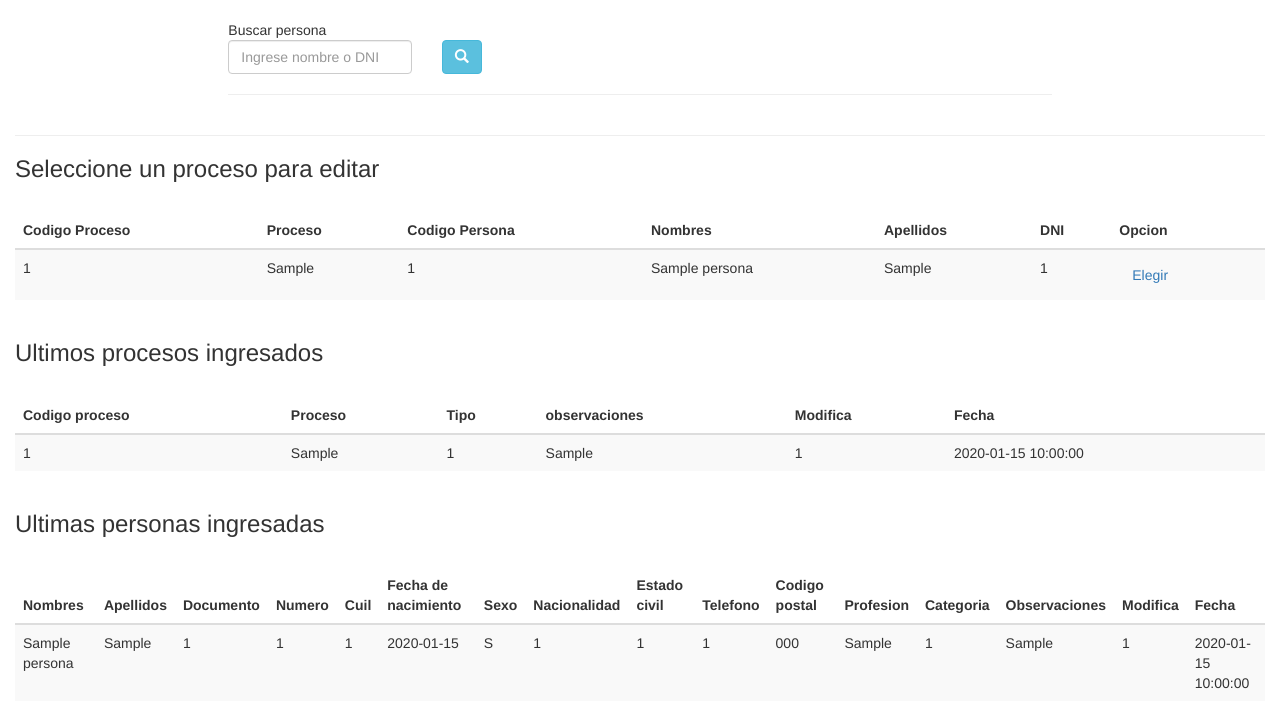
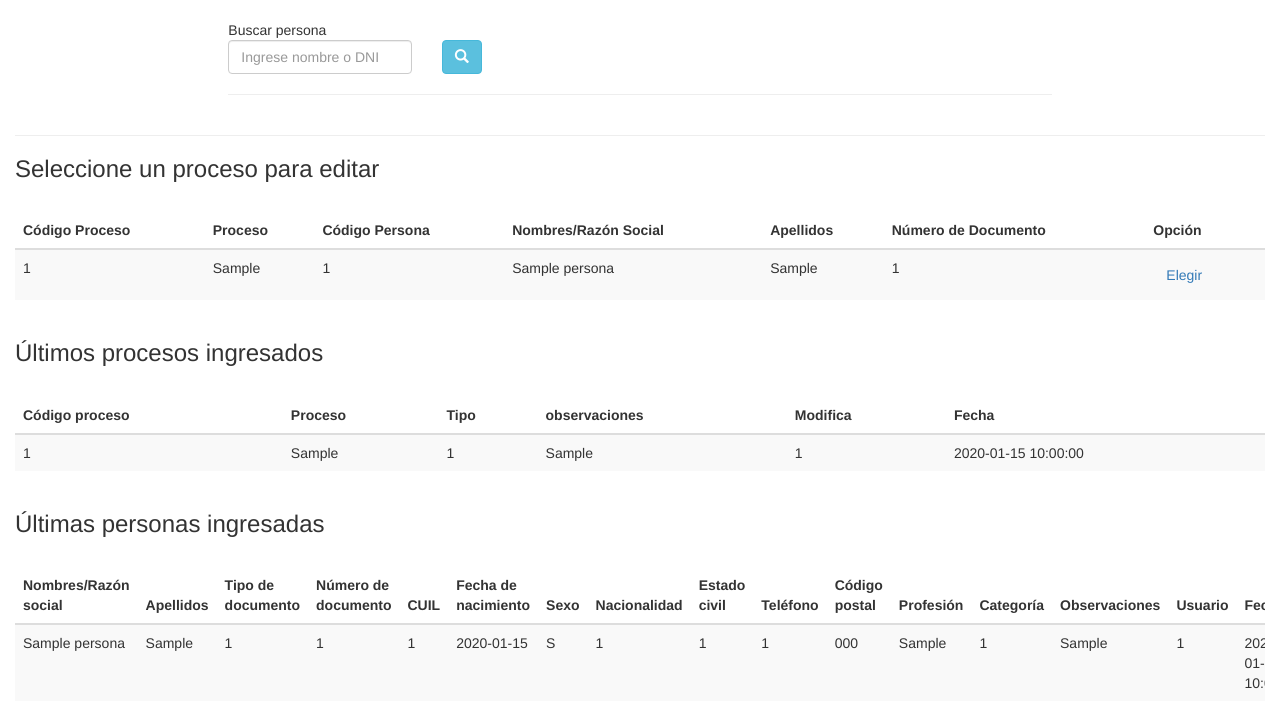
Before and after one commit to pablee/SISE, a PHP site: page /home.php in a window 1280 px wide. Shown: the part 52-780 px from the top of the page. Run offline with PHP 8.4, Linux system fonts and the light colour scheme; the visitor is signed in with stand-in values (Sample User, id 1); tables that the repository leaves empty hold one stand-in row (values such as "Sample post"); some libraries are stand-ins or nearby versions.

Commit message:
Se modifican archivos de código
Se modifican algunas tabulaciones.
Se modificaron los acentos en algunas palabras.
Se modificaron formas de encabezados.
Análisis del código por mejoras o modificaciones.

```diff
--- a/clases/categoria.php
+++ b/clases/categoria.php
@@ -7,7 +7,7 @@ class Categoria{
 				public function verCategoria()
 					{
 					echo'
-						<label for="cod_categoria"> Codigo Categoria </label>
+						<label for="cod_categoria"> Código de Categoria </label>
 						<select id="cod_categoria" name="cod_categoria" class="form-control">
 							<option value=""> Elegir... </option>
 						';
@@ -35,7 +35,7 @@ class Categoria{
 						}
 
 					echo'
-						<label for="cod_categoria"> Codigo Categoria </label>
+						<label for="cod_categoria"> Código de Categoria </label>
 						<select id="cod_categoria" name="cod_categoria" class="form-control">
 							<option value="'.$idCategoria.'"> Persona '.ucwords($campo).' </option>
 							<option value="1"> Persona Fisica </option>
--- a/clases/detalle_tipo.php
+++ b/clases/detalle_tipo.php
@@ -8,12 +8,20 @@ class DetalleTipo
 		$db=new database();
 		$db->conectar();
 
-		$consulta= "SELECT ref_detalle_tipo.cod_detalle_tipo, ref_detalle_tipo.detalle_tipo, ref_detalle_tipo.cod_tipo_dato, ref_tipo_dato.tipo_dato
-					FROM rel_pers_cond_proc_tipo_deta_tipo, ref_detalle_tipo, ref_tipo_dato
+		$consulta= "SELECT 	ref_detalle_tipo.cod_detalle_tipo,
+							ref_detalle_tipo.detalle_tipo,
+							ref_detalle_tipo.cod_tipo_dato,
+							ref_tipo_dato.tipo_dato
+					FROM 	rel_pers_cond_proc_tipo_deta_tipo,
+							ref_detalle_tipo,
+							ref_tipo_dato
 					WHERE ref_detalle_tipo.cod_detalle_tipo = rel_pers_cond_proc_tipo_deta_tipo.cod_detalle_tipo
-					AND ref_tipo_dato.cod_tipo_dato = ref_detalle_tipo.cod_tipo_dato
-					AND cod_proceso_tipo = '$cod_proceso_tipo'
-					AND (cod_persona_condicion = '$cliente' or cod_persona_condicion = '$oponente');";
+					  AND ref_tipo_dato.cod_tipo_dato = ref_detalle_tipo.cod_tipo_dato
+					  AND cod_proceso_tipo = '$cod_proceso_tipo'
+					  AND (		cod_persona_condicion = '$cliente'
+					  		OR 	cod_persona_condicion = '$oponente'
+					  	  )
+					  ;";
 
 		$resultado=mysqli_query($db->conexion, $consulta) or die ("No se pueden cargar los tipos de detalle.");
 
@@ -77,11 +85,18 @@ class DetalleTipo
 		$db=new database();
 		$db->conectar();
 
-		$consulta= "SELECT DET.cod_detalle_tipo, DT.detalle_tipo, DET.valor, RTD.tipo_dato
-					FROM bsd_detalle DET, ref_detalle_tipo DT, ref_tipo_dato RTD
-					WHERE DET.cod_persona = '$cod_persona' AND DET.cod_proceso='$cod_proceso'
-					AND DET.cod_detalle_tipo = DT.cod_detalle_tipo
-					AND DT.cod_tipo_dato = RTD.cod_tipo_dato;";
+		$consulta= "SELECT 	DET.cod_detalle_tipo,
+							DT.detalle_tipo,
+							DET.valor,
+							RTD.tipo_dato
+					FROM 	bsd_detalle DET,
+							ref_detalle_tipo DT,
+							ref_tipo_dato RTD
+					WHERE DET.cod_persona = '$cod_persona'
+					  AND DET.cod_proceso = '$cod_proceso'
+					  AND DET.cod_detalle_tipo = DT.cod_detalle_tipo
+					  AND DT.cod_tipo_dato = RTD.cod_tipo_dato
+					  ;";
 
 		$resultado=mysqli_query($db->conexion, $consulta) or die ("No se pueden cargar los tipos de detalle de la tabla detalle.");
 
--- a/clases/estado_civil.php
+++ b/clases/estado_civil.php
@@ -28,7 +28,7 @@ class EstadoCivil{
 							   FROM ref_estado_civil
 							   WHERE cod_estado_civil = '$idEstado';";
 
-					$resultado=mysqli_query($db->conexion, $consulta) or die ("No se encontro el estado civil.");
+					$resultado=mysqli_query($db->conexion, $consulta) or die ("No se encontró el estado civil.");
 					$datos = mysqli_fetch_assoc($resultado);
 
 					echo '<label for="cod_estado_civil"> Estado Civil </label>
--- a/clases/observaciones.php
+++ b/clases/observaciones.php
@@ -2,7 +2,7 @@
 include_once "database.php";
 
 class Observacion	{
-					private $tipoPersona = array("fisica","juridica");
+					private $tipoPersona = array("física","jurídica");
 
 					public function verObservacion()
 						{
--- a/clases/paises.php
+++ b/clases/paises.php
@@ -24,11 +24,11 @@ class Paises{
 				$db=new database();
 				$db->conectar();
 
-				$consulta="SELECT *
-						   FROM ref_nacionalidad
-						   WHERE cod_nacionalidad = '$idPais';";
+				$consulta = 	"SELECT *
+						   		 FROM ref_nacionalidad
+						   		 WHERE cod_nacionalidad = '$idPais';";
 
-				$resultado=mysqli_query($db->conexion, $consulta) or die ("No se encontro el pais.");
+				$resultado=mysqli_query($db->conexion, $consulta) or die ("No se encontró el pais.");
 				$datos = mysqli_fetch_assoc($resultado);
 
 				echo '<label for="cod_nacionalidad"> Nacionalidad </label>
--- a/clases/persona.php
+++ b/clases/persona.php
@@ -8,8 +8,43 @@ include_once "observaciones.php";
 
 
 class Persona	{
-				private $th=array("Nombres","Apellidos","Documento","Numero","Cuil","Fecha de nacimiento","Sexo","Nacionalidad","Estado civil","Telefono","Codigo postal","Profesion","Categoria","Observaciones","Modifica","Fecha");
-				private $nombre_campo=array("nombres","apellidos","cod_tipo_dni","dni","cuil","fec_nacimiento","sexo","cod_nacionalidad","cod_estado_civil","telefono","codigo_postal","profesion","cod_categoria","observaciones","usr_ult_modif","fec_ult_modif");
+				private $th=array(
+					"Nombres/Razón social",
+					"Apellidos",
+					"Tipo de documento",
+					"Número de documento",
+					"CUIL",
+					"Fecha de nacimiento",
+					"Sexo",
+					"Nacionalidad",
+					"Estado civil",
+					"Teléfono",
+					"Código postal",
+					"Profesión",
+					"Categoría",
+					"Observaciones",
+					"Usuario",
+					"Fecha"
+					);
+
+				private $nombre_campo=array(
+					"nombres",
+					"apellidos",
+					"cod_tipo_dni",
+					"dni",
+					"cuil",
+					"fec_nacimiento",
+					"sexo",
+					"cod_nacionalidad",
+					"cod_estado_civil",
+					"telefono",
+					"codigo_postal",
+					"profesion",
+					"cod_categoria",
+					"observaciones",
+					"usr_ult_modif",
+					"fec_ult_modif"
+					);
 
 				private $table_head='<div class="table-responsive">
 										<table class="table">
@@ -124,10 +159,22 @@ class Persona	{
 					$db->conectar();
 					$observaciones = "<br>".$observaciones;
 					$consulta ="UPDATE bsd_persona
-								SET	nombres='$nombres', apellidos='$apellidos', cod_tipo_dni='$cod_tipo_dni', dni='$dni', cuil='$cuil',
-									fec_nacimiento='$fec_nacimiento', sexo='$sexo', cod_nacionalidad='$cod_nacionalidad', cod_estado_civil='$cod_estado_civil',
-									telefono='$telefono', codigo_postal='$codigo_postal', profesion='$profesion', cod_categoria='$cod_categoria',
-									observaciones=CONCAT(observaciones, '$observaciones'), usr_ult_modif='$usr_ult_modif', fec_ult_modif='$fec_ult_modif'
+								SET	nombres='$nombres',
+									apellidos='$apellidos',
+									cod_tipo_dni='$cod_tipo_dni',
+									dni='$dni',
+									cuil='$cuil',
+									fec_nacimiento='$fec_nacimiento',
+									sexo='$sexo',
+									cod_nacionalidad='$cod_nacionalidad',
+									cod_estado_civil='$cod_estado_civil',
+									telefono='$telefono',
+									codigo_postal='$codigo_postal',
+									profesion='$profesion',
+									cod_categoria='$cod_categoria',
+									observaciones=CONCAT(observaciones, '$observaciones'),
+									usr_ult_modif='$usr_ult_modif',
+									fec_ult_modif='$fec_ult_modif'
 								WHERE dni='$dni';";
 
 					$resultado=mysqli_query($db->conexion, $consulta) or die ("No se actualizaron los datos en la tabla persona.");
@@ -149,8 +196,9 @@ class Persona	{
 
 					$consulta="SELECT *
 							   FROM bsd_persona
-							   WHERE dni = '$buscar';";
-					$resultado=mysqli_query($db->conexion, $consulta) or die ("No se encontro la persona.");
+							   WHERE dni = '$buscar'
+							      OR nombres like '%$buscar%';";
+					$resultado=mysqli_query($db->conexion, $consulta) or die ("No se encontró la persona.");
 
 					echo '<form action="php/persona/ingresarPersona.php" method="POST">';
 
@@ -243,10 +291,21 @@ class Persona	{
 					$db=new database();
 					$db->conectar();
 
-					$consulta="SELECT cod_persona, nombres, apellidos, cod_tipo_dni, dni, persona_condicion, cod_persona_condicion
-							   FROM bsd_persona P, ref_persona_condicion PC
-							   WHERE dni='$buscar'
-							   AND cod_persona_condicion = '$persona_condicion';";
+					$consulta="SELECT 	cod_persona,
+										nombres,
+										apellidos,
+										cod_tipo_dni,
+										dni,
+										persona_condicion,
+										cod_persona_condicion
+							   FROM bsd_persona P,
+							   		ref_persona_condicion PC
+							   WHERE 	(
+									   		 dni='$buscar'
+										  OR nombres like '%$buscar%'
+										  OR apellidos like '%$buscar%'
+								  		)
+							     AND cod_persona_condicion = '$persona_condicion';";
 					$resultado=mysqli_query($db->conexion, $consulta) or die ("No se pueden cargar las personas.");
 
 					if (1 <= mysqli_num_rows($resultado))
@@ -262,7 +321,7 @@ class Persona	{
 							}
 						}
 						else{
-							echo "El dni ingresado no existe, por favor verifique que el numero ingresado sea el correcto.";
+							echo "El dni ingresado no existe, por favor verifique que el número ingresado sea el correcto.";
 							$cod_persona=0;
 							}
 
@@ -276,11 +335,13 @@ class Persona	{
 					$db=new database();
 					$db->conectar();
 
-					$consulta="SELECT *
-							   FROM bsd_persona;";
+					$consulta="
+								SELECT *
+							   	FROM bsd_persona
+							   	;";
 					$resultado=mysqli_query($db->conexion, $consulta) or die ("No se puede cargar el listado de personas.");
 
-					echo '<h3>Ultimas personas ingresadas</h3>
+					echo '<h3>Últimas personas ingresadas</h3>
 						  <br>
 						  <div class="table-responsive">
 							<table class="table table-striped">
@@ -327,8 +388,8 @@ class Persona	{
 					$consulta="SELECT *
 							   FROM bsd_persona
 							   WHERE dni = '$persona'
-							   OR nombres LIKE '%$persona%'
-							   OR apellidos LIKE '%$persona%';";
+							      OR nombres LIKE '%$persona%'
+							      OR apellidos LIKE '%$persona%';";
 
 					$resultado=mysqli_query($db->conexion, $consulta) or die ("No se puede cargar la persona.");
 
--- a/clases/proceso.php
+++ b/clases/proceso.php
@@ -5,10 +5,41 @@ include_once "persona.php";
 include_once "detalle_tipo.php";
 
 class Proceso	{
-				private $encabezados=array("Codigo proceso","Proceso","Tipo","observaciones","Modifica","Fecha");
-				private $nombre_campo=array("cod_proceso","proceso","cod_proceso_tipo","observaciones","usr_ult_modif","fec_ult_modif");
-				private $condiciones=array("elegir","otro","cliente","oponente","empleador");
-				private $rel_pers_cond_proc=array("cod_proceso","cod_persona","cod_persona_condicion","orden","observaciones","usr_ult_modif","fec_ult_modif");
+				private $encabezados=array(
+											"Código proceso",
+											"Proceso",
+											"Tipo",
+											"observaciones",
+											"Modifica",
+											"Fecha"
+											);
+
+				private $nombre_campo=array(
+											"cod_proceso",
+											"proceso",
+											"cod_proceso_tipo",
+											"observaciones",
+											"usr_ult_modif",
+											"fec_ult_modif"
+											);
+
+				private $condiciones=array(
+											"elegir",
+											"otro",
+											"cliente",
+											"oponente",
+											"empleador"
+											);
+
+				private $rel_pers_cond_proc=array(
+												"cod_proceso",
+												"cod_persona",
+												"cod_persona_condicion",
+												"orden",
+												"observaciones",
+												"usr_ult_modif",
+												"fec_ult_modif"
+												);
 				/*
 				private $proceso;
 				private $cod_proceso_tipo;
@@ -16,6 +47,7 @@ class Proceso	{
 				private $usr_ult_modif;
 				private $fec_ult_modif;
 				*/
+/*=================================================================================================*/
 				public function nuevoProceso()
 					{
 					$cod_proceso=0;
@@ -26,7 +58,7 @@ class Proceso	{
 						  <br>
 						  <div class="form-inline">
 							<div class="form-group">
-								<label for="agregar">Condicion:</label>
+								<label for="agregar">Condición:</label>
 								<select id="persona_condicion" name="persona_condicion" class="form-control" onchange="habilitarBusqueda()">';
 								$i=0;
 								foreach($this->condiciones as $condicion)
@@ -47,11 +79,11 @@ class Proceso	{
 								<table class="table table-striped" id="personaEncontrada">
 									<thead>
 										<tr>
-											<th> Nombres </th>
+											<th> Nombres/Razón Social </th>
 											<th> Apellidos </th>
 											<th> Documento </th>
-											<th> Numero </th>
-											<th> Condicion </th>
+											<th> Número de documento </th>
+											<th> Condición </th>
 										</tr>
 									</thead>
 									<tbody>
@@ -79,6 +111,7 @@ class Proceso	{
 					echo '</form>';
 					}
 
+/*=================================================================================================*/
 				public function guardarProceso($proceso, $cod_proceso_tipo, $observaciones, $usr_ult_modif, $fec_ult_modif)
 					{
 					$db=new database();
@@ -90,8 +123,21 @@ class Proceso	{
 					echo $usr_ult_modif;
 					echo $fec_ult_modif;
 
-					$consulta="INSERT INTO bsd_proceso (cod_proceso, proceso, cod_proceso_tipo, observaciones, usr_ult_modif, fec_ult_modif)
-												VALUES (NULL, '$proceso', '$cod_proceso_tipo', '$observaciones', '$usr_ult_modif', '$fec_ult_modif');";
+					$consulta="INSERT INTO bsd_proceso (
+								cod_proceso,
+								proceso,
+								cod_proceso_tipo,
+								observaciones,
+								usr_ult_modif,
+								fec_ult_modif
+							) VALUES (
+								NULL,
+								'$proceso',
+								'$cod_proceso_tipo',
+								'$observaciones',
+								'$usr_ult_modif',
+								'$fec_ult_modif'
+							);";
 
 					$resultado=mysqli_query($db->conexion, $consulta) or die ("No se pudo ingresar el proceso.");
 					$cod_proceso=mysqli_insert_id($db->conexion);
@@ -99,6 +145,7 @@ class Proceso	{
 					return $cod_proceso;
 					}
 
+/*=================================================================================================*/
 				public function listarProceso()
 					{
 					$db=new database();
@@ -108,7 +155,7 @@ class Proceso	{
 							   FROM bsd_proceso;";
 					$resultado=mysqli_query($db->conexion, $consulta) or die ("No se pueden cargar los procesos.");
 
-					echo '<h3>Ultimos procesos ingresados</h3>
+					echo '<h3>Últimos procesos ingresados</h3>
 						  <br>
 						  <div class="table-responsive">
 							<table class="table table-striped">
@@ -143,21 +190,31 @@ class Proceso	{
 					$db->close();
 					//return $cod_proceso;
 					//return $datos;
-					return $procesos;
+					if ($datos=mysqli_fetch_assoc($resultado))
+						{
+						return $procesos;
+						}
 					}
 
+/*=================================================================================================*/
 				//Busca los procesos
 				public function buscarProceso($buscar)
 					{
 					$db=new database();
 					$db->conectar();
 
-					$consulta= "SELECT PRO.cod_proceso, PRO.proceso, PER.cod_persona, PER.nombres, PER.apellidos, PER.dni
+					$consulta= "SELECT 	PRO.cod_proceso,
+										PRO.proceso,
+										PER.cod_persona,
+										PER.nombres,
+										PER.apellidos,
+										PER.dni
 								FROM `rel_pers_cond_proc` PCP
 								JOIN bsd_persona PER ON PCP.cod_persona = PER.cod_persona
 								JOIN bsd_proceso PRO ON PCP.cod_proceso = PRO.cod_proceso
 								WHERE PER.nombres LIKE '%$buscar%'
-								OR PER.dni = '$buscar';";
+								   OR PER.apellidos LIKE '%$buscar%'
+								   OR PER.dni = '$buscar';";
 
 					$resultado=mysqli_query($db->conexion, $consulta) or die ("No se pueden cargar los procesos.");
 
@@ -167,13 +224,13 @@ class Proceso	{
 							<table class="table table-striped" id="">
 								<thead>
 									<tr>
-										<th> Codigo Proceso </th>
+										<th> Código Proceso </th>
 										<th> Proceso </th>
-										<th> Codigo Persona </th>
-										<th> Nombres </th>
+										<th> Código Persona </th>
+										<th> Nombres/Razón Social </th>
 										<th> Apellidos </th>
-										<th> DNI </th>
-										<th> Opcion </th>
+										<th> Número de Documento </th>
+										<th> Opción </th>
 									</tr>
 								</thead>
 								<tbody>';
@@ -195,17 +252,29 @@ class Proceso	{
 					$db->close();
 					}
 
+/*=================================================================================================*/
 				public function elegirProceso($cod_persona)
 					{
 					$db=new database();
 					$db->conectar();
 
-					$consulta= "SELECT PRO.cod_proceso, PRO.proceso, PRO.cod_proceso_tipo, PRO.observaciones, PRO.usr_ult_modif, PRO.fec_ult_modif, PCP.cod_persona, PCP.cod_persona_condicion, PER.dni
+					$consulta= "SELECT
+									PRO.cod_proceso,
+									PRO.proceso,
+									PRO.cod_proceso_tipo,
+									PRO.observaciones,
+									PRO.usr_ult_modif,
+									PRO.fec_ult_modif,
+									PCP.cod_persona,
+									PCP.cod_persona_condicion,
+									PER.dni
 								FROM rel_pers_cond_proc PCP
 								JOIN bsd_proceso PRO ON PCP.cod_proceso=PRO.cod_proceso
 								JOIN ref_persona_condicion PC ON PCP.cod_persona_condicion=PC.cod_persona_condicion
 								JOIN bsd_persona PER ON PCP.cod_persona=PER.cod_persona
-								WHERE PCP.cod_proceso=(SELECT cod_proceso FROM rel_pers_cond_proc WHERE cod_persona='$cod_persona');";
+								WHERE PCP.cod_proceso=(	SELECT cod_proceso
+														FROM rel_pers_cond_proc
+														WHERE cod_persona='$cod_persona');";
 
 					$resultado=mysqli_query($db->conexion, $consulta) or die ("No se pueden cargar los procesos.");
 
@@ -220,6 +289,7 @@ class Proceso	{
 					return $procesos;
 					}
 
+/*=================================================================================================*/
 				public function editarProceso($cod_persona)
 					{
 					$persona = new Persona();
@@ -234,11 +304,11 @@ class Proceso	{
 								<table class="table table-striped" id="personaEncontrada">
 									<thead>
 										<tr>
-											<th> Nombres </th>
+											<th> Nombres/Razón Social </th>
 											<th> Apellidos </th>
-											<th> Documento </th>
-											<th> Numero </th>
-											<th> Condicion </th>
+											<th> Tipo de Documento </th>
+											<th> Número de documento </th>
+											<th> Condición </th>
 										</tr>
 									</thead>
 									<tbody>';
@@ -261,7 +331,7 @@ class Proceso	{
 					echo '<br>';
 					$proceso_tipo->buscarProcesoTipo($procesos[0]["cod_proceso_tipo"]);
 
-					echo '<br><label for="proceso"> Proceso </label>
+					echo '<br><label for="proceso"> Carátula </label>
 						  <input id="proceso" name="proceso" type="text" class="form-control" placeholder="Descripcion del proceso" value="'.$procesos[0]["proceso"].'"></input>';
 
 					echo '<br><div id="detalleTipo">
@@ -280,6 +350,7 @@ class Proceso	{
 					echo '</form>';
 					}
 
+/*=================================================================================================*/
 				public function actualizarProceso($cod_proceso, $proceso, $cod_proceso_tipo, $observaciones, $usr_ult_modif, $fec_ult_modif)
 					{
 					$db=new database();
@@ -293,7 +364,12 @@ class Proceso	{
 					echo $fec_ult_modif;
 
 					$consulta= "UPDATE bsd_proceso
-								SET proceso='$proceso', cod_proceso_tipo='$cod_proceso_tipo', observaciones='$observaciones', usr_ult_modif='$usr_ult_modif', fec_ult_modif='$fec_ult_modif'
+								SET
+									proceso='$proceso',
+									cod_proceso_tipo='$cod_proceso_tipo',
+									observaciones='$observaciones',
+									usr_ult_modif='$usr_ult_modif',
+									fec_ult_modif='$fec_ult_modif'
 								WHERE cod_proceso='$cod_proceso';";
 
 					$resultado=mysqli_query($db->conexion, $consulta) or die ("No se pudo actualizar el proceso.");
@@ -302,6 +378,7 @@ class Proceso	{
 					return $cod_proceso;
 					}
 
+/*=================================================================================================*/
 				public function ultimoProcesoIngresado()
 					{
 					$db=new database();
@@ -325,13 +402,28 @@ class Proceso	{
 					return $procesos;
 					}
 
+/*=================================================================================================*/
 				//Genera el insert en la tabla pers_cond_proc.(guarda la relacion de una o mas personas, clientes u oponentes, con un proceso)
 				public function guardarPersCondProc($cod_proceso, $cod_persona, $cod_persona_condicion, $orden, $observaciones, $usr_ult_modif, $fec_ult_modif)
 					{
 					$db=new database();
 					$db->conectar();
-					$consulta="INSERT INTO rel_pers_cond_proc (cod_proceso, cod_persona, cod_persona_condicion, orden, observaciones, usr_ult_modif, fec_ult_modif)
-													   VALUES ('$cod_proceso', '$cod_persona', '$cod_persona_condicion', '$orden', '$observaciones', '$usr_ult_modif', '$fec_ult_modif');";
+					$consulta="	INSERT INTO rel_pers_cond_proc (
+								cod_proceso,
+								cod_persona,
+								cod_persona_condicion,
+								orden,
+								observaciones,
+								usr_ult_modif,
+								fec_ult_modif
+								) VALUES (
+								'$cod_proceso',
+								'$cod_persona',
+								'$cod_persona_condicion',
+								'$orden', '$observaciones',
+								'$usr_ult_modif',
+								'$fec_ult_modif'
+								);";
 					$resultado=mysqli_query($db->conexion, $consulta) or die ("No se pudo hacer el insert en la tabla rel_pers_cond_proc.");
 					$db->close();
 					}
--- a/clases/proceso_tipo.php
+++ b/clases/proceso_tipo.php
@@ -12,9 +12,9 @@ class ProcesoTipo
 
 		$consulta="SELECT *
 				   FROM ref_proceso_tipo;";
-		$resultado=mysqli_query($db->conexion, $consulta) or die ("No se encontraron los tipos de proceso.");
+		$resultado=mysqli_query($db->conexion, $consulta) or die ("No se encontraron los tipos de carátula.");
 
-		echo '<label for="cod_proceso_tipo"> Tipo de proceso </label>
+		echo '<label for="cod_proceso_tipo"> Tipo de carátula </label>
 			  <select id="cod_proceso_tipo" name="cod_proceso_tipo" class="form-control" onchange="verPreguntasProceso(this.value)">';
 
 		while($datos = mysqli_fetch_assoc($resultado))
@@ -32,19 +32,19 @@ class ProcesoTipo
 		$db=new database();
 		$db->conectar();
 
-		$consulta="SELECT *
-				   FROM ref_proceso_tipo
-				   WHERE cod_proceso_tipo = '$proceso_tipo';";
+		$consulta = 	"SELECT *
+				   		 FROM ref_proceso_tipo
+				   		 WHERE cod_proceso_tipo = '$proceso_tipo';";
 
-		$resultado=mysqli_query($db->conexion, $consulta) or die ("No se encontraron los tipos de proceso.");
+		$resultado = mysqli_query($db->conexion, $consulta) or die ("No se encontraron los tipos de carátulas.");
 		$datos = mysqli_fetch_assoc($resultado);
 
-		echo '<label for="cod_proceso_tipo"> Tipo de proceso </label>
+		echo '<label for="cod_proceso_tipo"> Tipo de carátula </label>
 			  <select id="cod_proceso_tipo" name="cod_proceso_tipo" class="form-control" onchange="verPreguntasProceso(this.value)" disabled>';
 
 		echo '<option value="'.$datos["cod_proceso_tipo"].'">'.$datos["proceso_tipo"].'</option>';
 
-		$resultado=mysqli_query($db->conexion, $consulta) or die ("No se encontraron los tipos de proceso.");
+		$resultado=mysqli_query($db->conexion, $consulta) or die ("No se encontraron los tipos de carátula.");
 		while($datos = mysqli_fetch_assoc($resultado))
 			{
 			echo "<option value=".$datos['cod_proceso_tipo'].">".$datos['proceso_tipo']."</option>";
--- a/clases/tipo_dni.php
+++ b/clases/tipo_dni.php
@@ -24,11 +24,11 @@ class TipoDni	{
 					$db=new database();
 					$db->conectar();
 
-					$consulta="SELECT *
-							   FROM ref_tipo_dni
-							   WHERE cod_tipo_dni = '$idTipo';";
+					$consulta = 	"SELECT *
+							   		 FROM ref_tipo_dni
+							   	 	 WHERE cod_tipo_dni = '$idTipo';";
 
-					$resultado=mysqli_query($db->conexion, $consulta) or die ("No se encontro el tipo de dni.");
+					$resultado = mysqli_query($db->conexion, $consulta) or die ("No se encontró el tipo de dni.");
 					$datos = mysqli_fetch_assoc($resultado);
 
 					echo'
```
Also changed, not shown: clases/detalle.php (+18 -4 lines).
